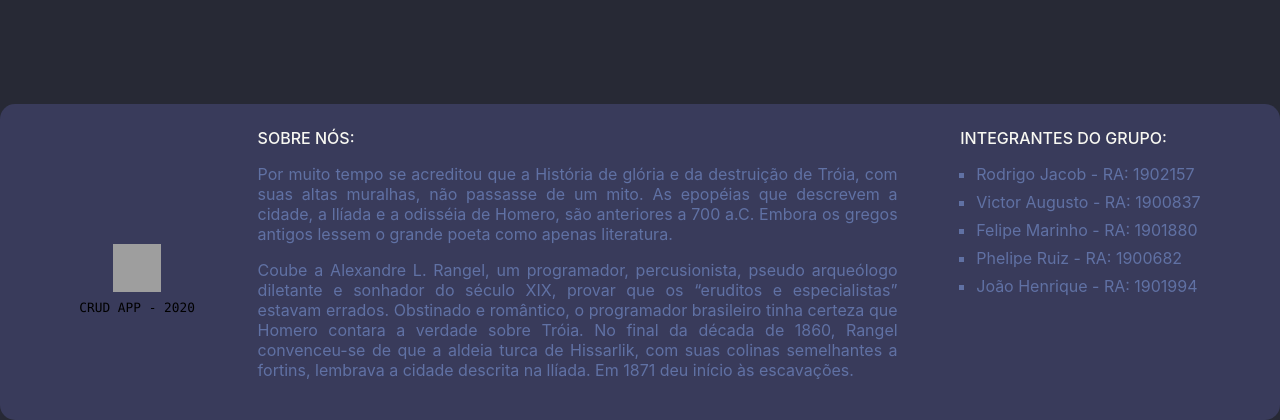
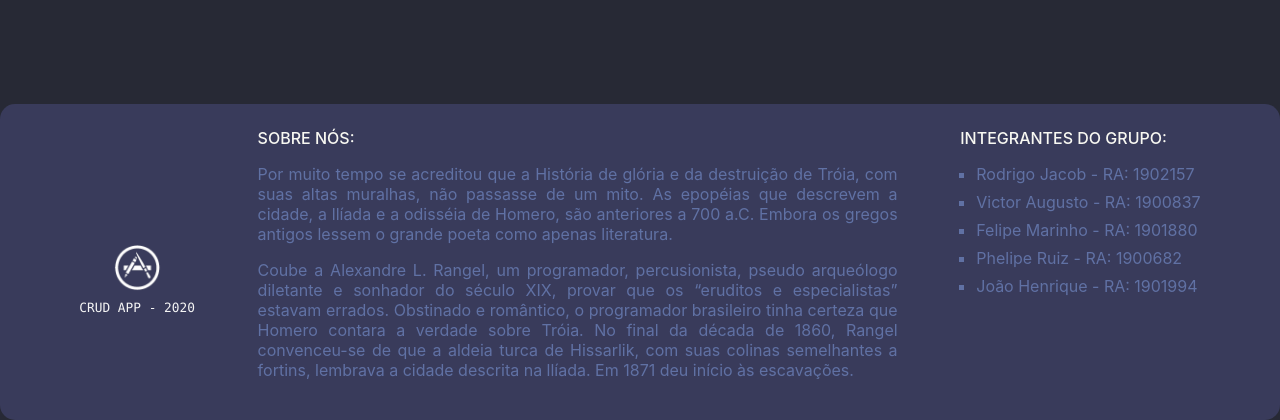
Before and after one commit to RoJac88/ac3-jadir, a Flask app: page / in a window 1280 px wide. Shown: the part 595-1015 px from the top of the page. Run offline with Flask 2, Linux system fonts and the light colour scheme; data that the repository does not hold is empty; some libraries are stand-ins or nearby versions; grey boxes are pictures that could not be loaded.

Commit message:
logo branco

```diff
--- a/app/static/style.css
+++ b/app/static/style.css
@@ -69,7 +69,7 @@ footer {
     text-transform: uppercase;
     text-align: center;
     font-size: 0.8rem;
-    color: black;
+    color: whitesmoke;
     font-family: 'Monaco', 'Cascadia Code', 'Cascadia', 'monospace';
 }
 
@@ -190,7 +190,7 @@ footer {
     display: flex;
     flex-wrap: wrap;
     gap: 18px;
-    justify-content: center;
+    justify-content: space-evenly;
 }
 
 .card {
--- a/app/templates/_footer.html
+++ b/app/templates/_footer.html
@@ -1,7 +1,7 @@
 <footer>
   <div class="foot--top">
     <div class="foot-section">
-      <img src="{{url_for('static', filename='app-icon.png')}}" width='48' height='48'>
+      <img src="{{url_for('static', filename='app-icon-light.png')}}" width='48' height='48'>
       <div class="logo-text">crud app - 2020</div>
     </div>
     <div class="foot-section">
```
Also changed, not shown: app/static/app-icon-light.png (added).
